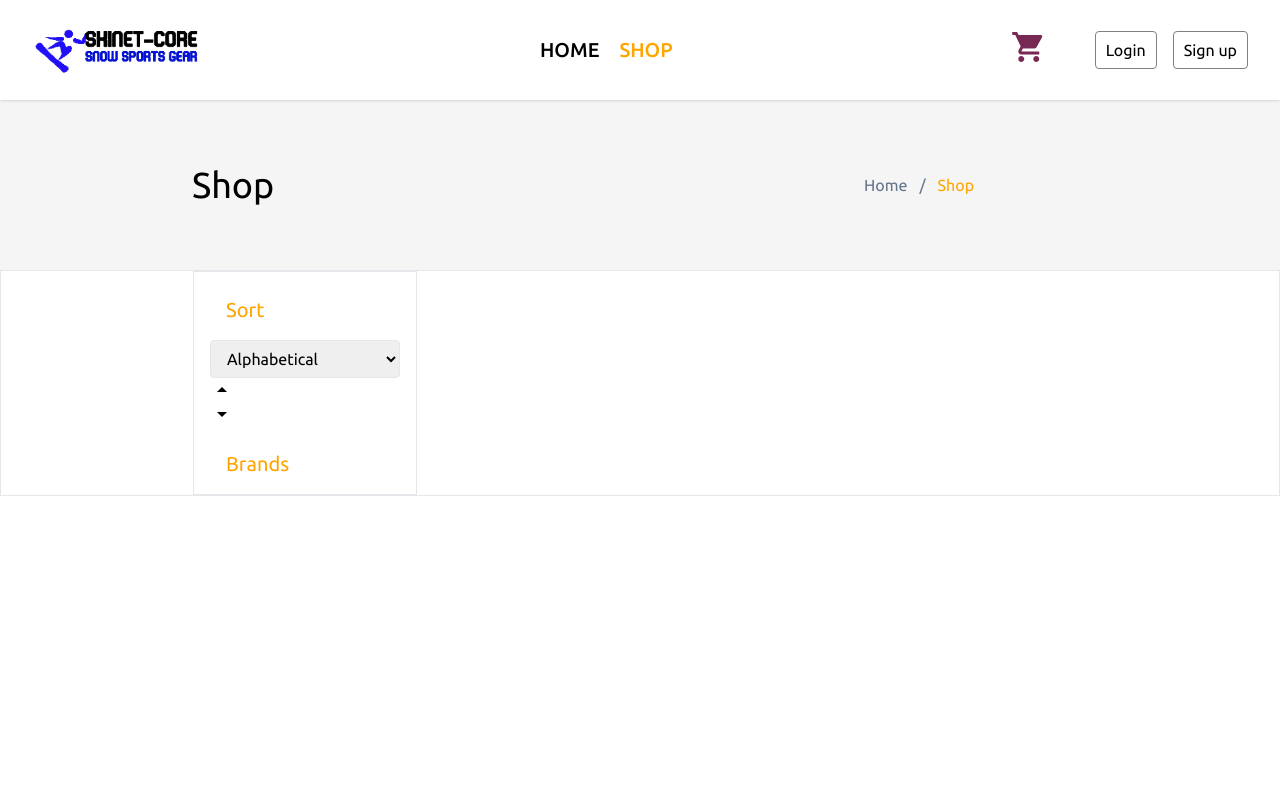
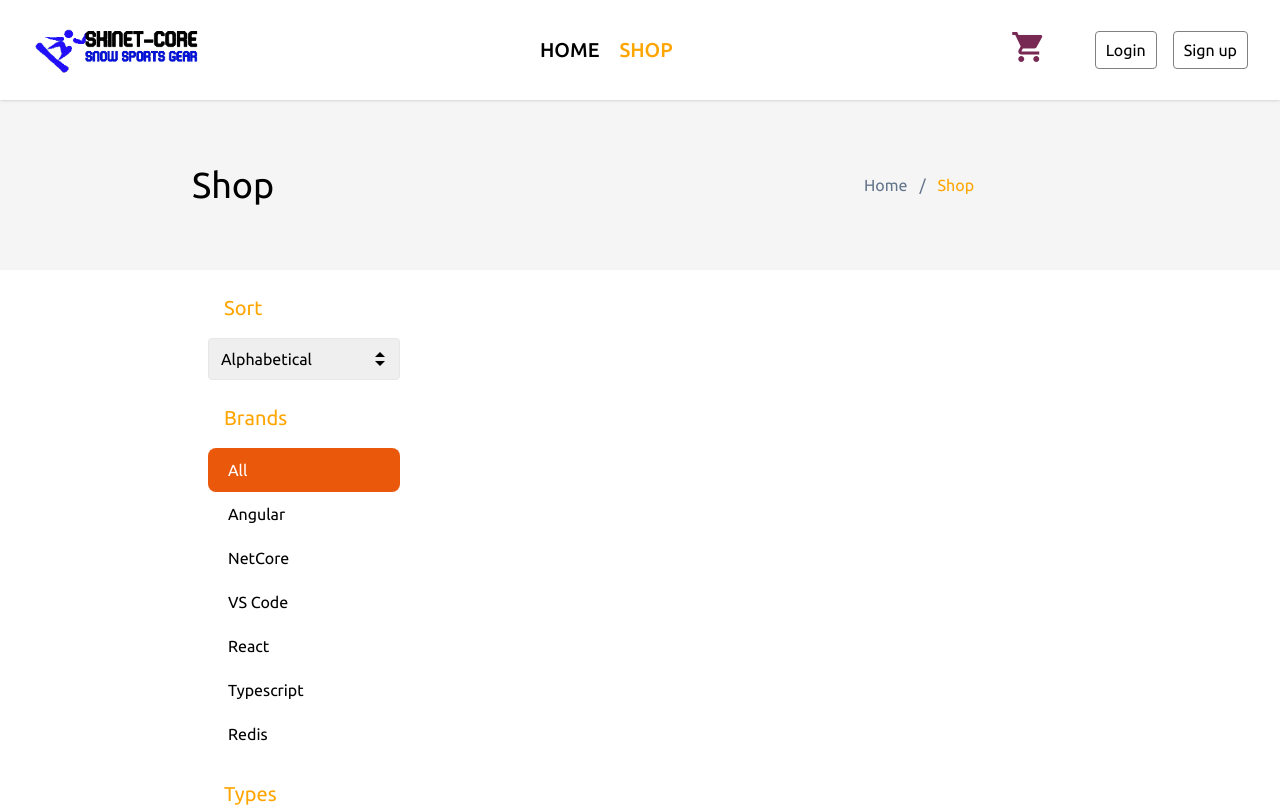
Before and after one commit to hhddang/skinet-clone, an Angular app: page /shop in a window 1280 px wide. Shown: the top 807 px of the page. Built offline with nearby package versions, Linux system fonts and the light colour scheme.

Commit message:
Add filters

```diff
--- a/src/app/app.module.ts
+++ b/src/app/app.module.ts
@@ -11,6 +11,8 @@ import { HeaderComponent } from './components/header/header.component';
 import { BrowserAnimationsModule } from '@angular/platform-browser/animations';
 import { NavItemComponent } from './components/nav-item/nav-item.component';
 import { BreadcrumbComponent } from './components/breadcrumb/breadcrumb.component';
+import { SelectFilterComponent } from './components/select-filter/select-filter.component';
+import { DropdownFilterComponent } from './components/dropdown-filter/dropdown-filter.component';
 
 @NgModule({
   declarations: [
@@ -21,6 +23,8 @@ import { BreadcrumbComponent } from './components/breadcrumb/breadcrumb.componen
     HeaderComponent,
     NavItemComponent,
     BreadcrumbComponent,
+    SelectFilterComponent,
+    DropdownFilterComponent,
   ],
   imports: [
     BrowserModule,
--- a/src/app/components/breadcrumb/breadcrumb.component.ts
+++ b/src/app/components/breadcrumb/breadcrumb.component.ts
@@ -18,6 +18,5 @@ export class BreadcrumbComponent {
         this.paths.push(this.paths[index - 1] + '/' + key);
       }
     });
-    console.log(this.paths);
   }
 }
--- /dev/null
+++ b/src/app/components/dropdown-filter/dropdown-filter.component.html
@@ -0,0 +1,18 @@
+<div class="relative">
+  <select
+    id="sort"
+    (change)="changeOption($event)"
+    class="px-3 py-2 rounded w-full outline-none border focus:border-[#f4ad94] focus:shadow-[0_0_0_3px_rgba(233,84,32,.25)]"
+  >
+    <option value="alphabetical">Alphabetical</option>
+    <option value="low-to-high">Price: Low to High</option>
+    <option value="high-to-low">Price: High to Low</option>
+  </select>
+  <label
+    for="sort"
+    class="flex flex-col absolute right-2 top-1/2 translate-y-[-50%]"
+  >
+    <mat-icon class="mb-[-16px]">arrow_drop_up</mat-icon>
+    <mat-icon>arrow_drop_down</mat-icon>
+  </label>
+</div>
--- /dev/null
+++ b/src/app/components/dropdown-filter/dropdown-filter.component.scss
@@ -0,0 +1,6 @@
+select {
+  appearance: none;
+  -webkit-appearance: none;
+  -moz-appearance: none;
+  -ms-appearance: none;
+}
--- /dev/null
+++ b/src/app/components/dropdown-filter/dropdown-filter.component.ts
@@ -0,0 +1,15 @@
+import { Component, EventEmitter, Output } from '@angular/core';
+
+@Component({
+  selector: 'app-dropdown-filter',
+  templateUrl: './dropdown-filter.component.html',
+  styleUrls: ['./dropdown-filter.component.scss'],
+})
+export class DropdownFilterComponent {
+  @Output()
+  select = new EventEmitter<string>();
+
+  changeOption = (option: any) => {
+    this.select.emit(option.target.value);
+  };
+}
--- /dev/null
+++ b/src/app/components/select-filter/select-filter.component.html
@@ -0,0 +1,10 @@
+<ul class="flex flex-col">
+  <li
+    *ngFor="let item of itemList; index as i"
+    class="px-5 py-2.5 rounded-lg transition duration-100 cursor-pointer hover:bg-orange-600 hover:text-white hover:opacity-80"
+    [ngClass]="i == activeIndex ? 'bg-orange-600 text-white' : ''"
+    (click)="changeIndex(i)"
+  >
+    {{ item }}
+  </li>
+</ul>
--- /dev/null
+++ b/src/app/components/select-filter/select-filter.component.ts
@@ -0,0 +1,22 @@
+import { Component, EventEmitter, Input, Output } from '@angular/core';
+
+@Component({
+  selector: 'app-select-filter',
+  templateUrl: './select-filter.component.html',
+  styleUrls: ['./select-filter.component.scss'],
+})
+export class SelectFilterComponent {
+  activeIndex: number = 0;
+
+  @Input()
+  itemList: string[] = [];
+
+  @Output()
+  select = new EventEmitter<string>();
+
+  changeIndex = (newIndex: number) => {
+    if (newIndex == this.activeIndex) return;
+    this.activeIndex = newIndex;
+    this.select.emit(this.itemList[newIndex]);
+  };
+}
--- a/src/app/pages/shop-page/shop-page.component.html
+++ b/src/app/pages/shop-page/shop-page.component.html
@@ -1,5 +1,5 @@
 <div class="pt-[var(--mobile-header-height)] md:pt-[var(--header-height)]">
-  <!--  -->
+  <!-- Title -->
   <div class="flex px-[15%] h-[170px] items-center bg-[#f5f5f5]">
     <div class="w-9/12">
       <h1 class="text-4xl">Shop</h1>
@@ -9,33 +9,20 @@
     </div>
   </div>
 
-  <div class="flex px-[15%] border">
+  <div class="flex px-[15%]">
     <!-- Filters -->
-    <div class="w-3/12 px-4 border">
+    <div class="w-3/12 px-4">
       <!-- Sort -->
       <p class="mt-6 ml-4 mb-4 text-xl text-[var(--primary)]">Sort</p>
-      <div class="sort-selection">
-        <select
-          id="sort"
-          class="px-3 py-2 border rounded w-full cursor-pointer"
-        >
-          <option value="alphabetical">Alphabetical</option>
-          <option value="low-to-high">Price: Low to High</option>
-          <option value="high-to-low">Price: High to Low</option>
-        </select>
-        <label for="sort" class="sort-selection-icon flex flex-col">
-          <mat-icon>arrow_drop_up</mat-icon>
-          <mat-icon>arrow_drop_down</mat-icon>
-        </label>
-      </div>
+      <app-dropdown-filter (select)="changeSortOption($event)" />
 
       <!-- Brands -->
       <p class="mt-6 ml-4 mb-4 text-xl text-[var(--primary)]">Brands</p>
-      <ul class="flex flex-col">
-        <li *ngFor="let brand of brands" class="px-5 py-2.5">
-          {{ brand }}
-        </li>
-      </ul>
+      <app-select-filter [itemList]="brands" (select)="changeBrand($event)" />
+
+      <!-- Types -->
+      <p class="mt-6 ml-4 mb-4 text-xl text-[var(--primary)]">Types</p>
+      <app-select-filter [itemList]="types" (select)="changeType($event)" />
     </div>
 
     <div class="w-9/12">
--- a/src/app/pages/shop-page/shop-page.component.ts
+++ b/src/app/pages/shop-page/shop-page.component.ts
@@ -3,8 +3,30 @@ import { Component } from '@angular/core';
 @Component({
   selector: 'app-shop-page',
   templateUrl: './shop-page.component.html',
-  styleUrls: ['./shop-page.component.scss']
+  styleUrls: ['./shop-page.component.scss'],
 })
 export class ShopPageComponent {
+  brands: string[] = [
+    'All',
+    'Angular',
+    'NetCore',
+    'VS Code',
+    'React',
+    'Typescript',
+    'Redis',
+  ];
 
+  types: string[] = ['All', 'Boards', 'Hats', 'Boots', 'Gloves'];
+
+  changeSortOption = (newSortOption: string) => {
+    console.log('New sort option: ', newSortOption);
+  };
+
+  changeBrand = (newBrand: string) => {
+    console.log('New brand: ', newBrand);
+  };
+
+  changeType = (newType: string) => {
+    console.log('New type: ', newType);
+  };
 }
```
Also changed, not shown: src/app/components/select-filter/select-filter.component.scss (added), 2 other files (tests, documents, lock files or other folders).
